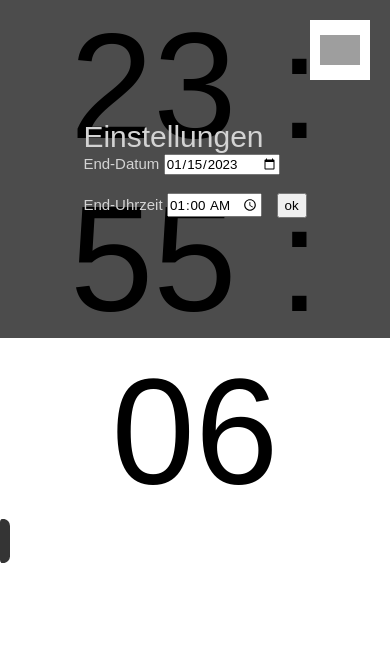
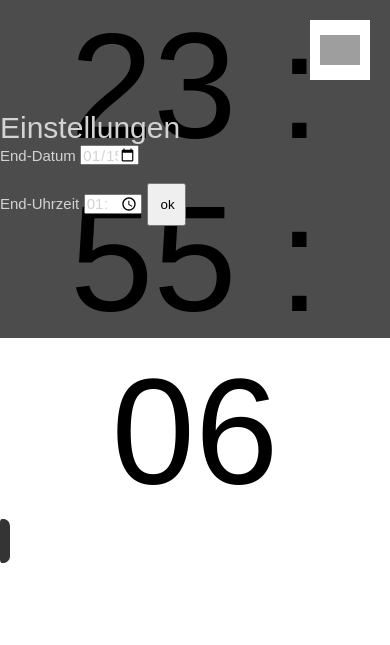
Before and after one commit to JonathanBezdek/Beleg-IT1, a plain HTML site: page index.html in a window 390 px wide. Drawn offline with Linux system fonts and the light colour scheme; grey boxes are pictures that could not be loaded.

Commit message:
responsive angefangen

```diff
--- a/index.html
+++ b/index.html
@@ -19,12 +19,12 @@
                 <span>Einstellungen</span>
                 <div>
                     <label class="label" for="endDate">End-Datum</label>
-                    <input type="date" name="endDate" id="endDate">
+                    <input class="label" type="date" name="endDate" id="endDate">
                 </div>
                 <br>
 
                 <label class="label" for="endTime">End-Uhrzeit<Datum></label>
-                <input type="time" name="endTime" id="endTime">
+                <input class="label" type="time" name="endTime" id="endTime">
 
                 <button class="submit" id="submit">ok</button>
             </form>
--- a/style.css
+++ b/style.css
@@ -3,10 +3,10 @@
     margin: 0;
     box-sizing: border-box;
     font-family: 'Veranda', sans-serif;
-    /*
- width: 100%;
+
+    width: 100%;
     height: auto;
-*/
+
 }
 
 body {
@@ -42,6 +42,11 @@ body {
 
 }
 
+.submit {
+    padding: 12px 12px;
+    width: 10%;
+}
+
 .submit:hover {
     background: #283048;
     /* fallback for old browsers */
@@ -61,10 +66,7 @@ body {
     padding: 0px 0px 40px
 }
 
-#submit {
-    margin-left: 10px;
-    padding: 3px 6px;
-}
+
 
 .label {
     font-size: 15px;
@@ -72,6 +74,7 @@ body {
     color: lightgray;
     height: 20px;
     display: inline;
+    width: 15%;
 }
 
 .fullPageMenu.active {
```
